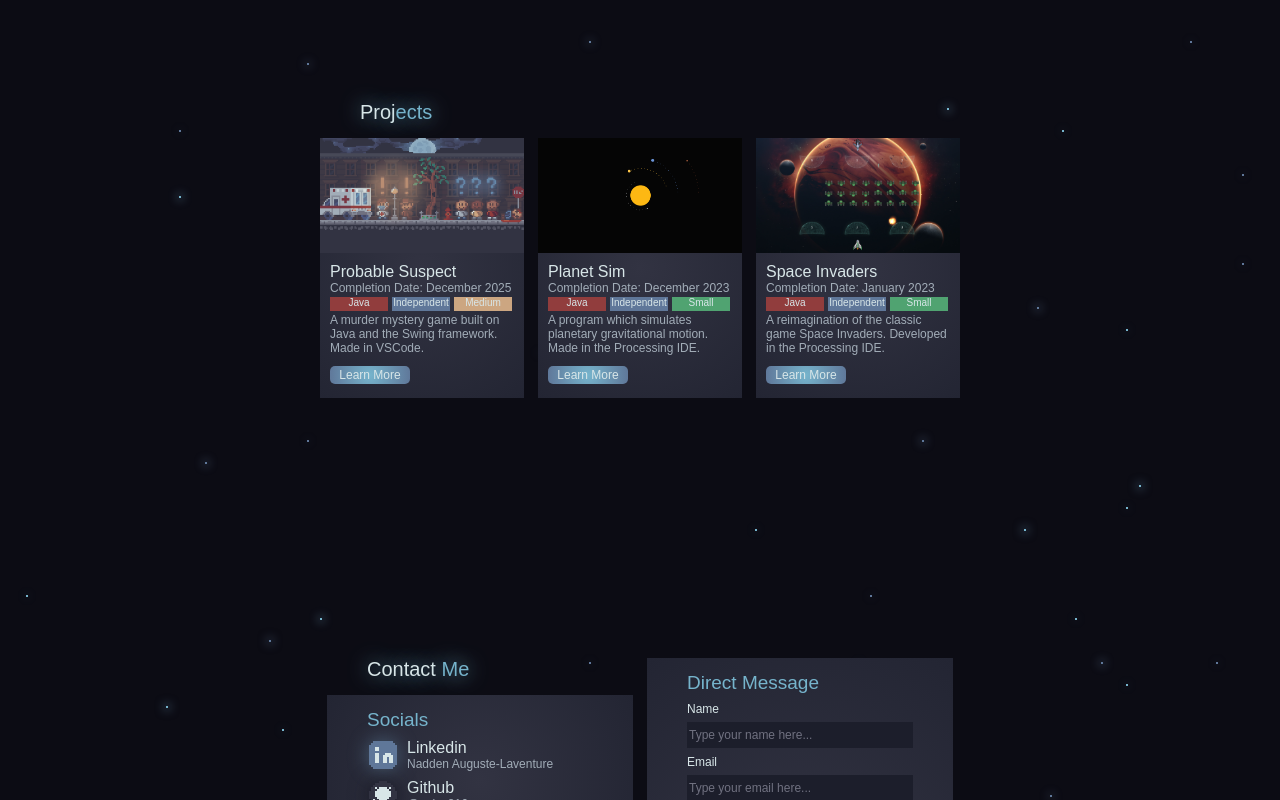
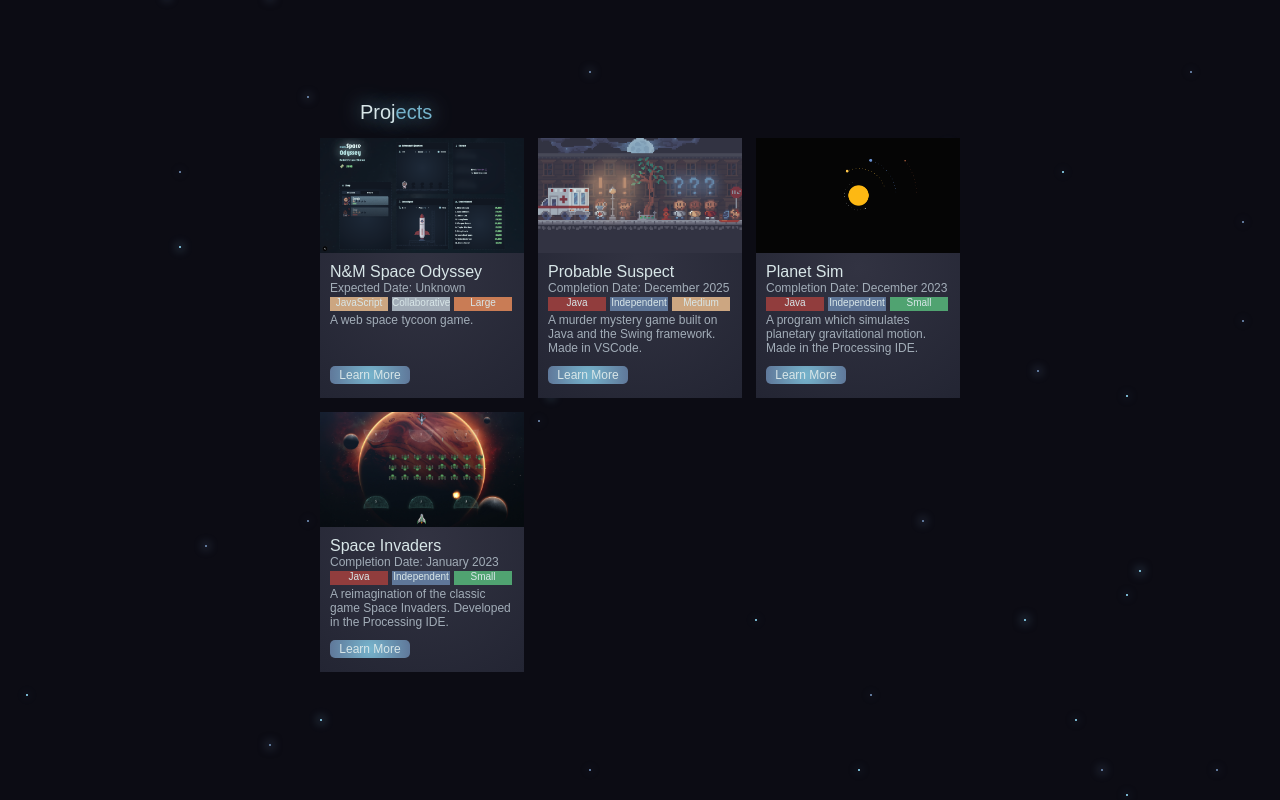
Before and after one commit to nalav816/Nadden-Portfolio, a React (Create React App) app: page / in a window 1280 px wide. Shown: the part 1440-2240 px from the top of the page. Built offline with nearby package versions, Linux system fonts and the light colour scheme; a web font is replaced by a local one.

Commit message:
Added work in progress project just so they know I'm working on something.

```diff
--- a/src/sections/Projects.js
+++ b/src/sections/Projects.js
@@ -3,6 +3,17 @@ import AnimatedCard from "../components/AnimatedCard";
 import { forwardRef, useState } from "react";
 
 const projectList = [
+     {
+        name: "N&M Space Odyssey",
+        icon: "imgs/spaceOdyssey.png",
+        completed: false,
+        completionDate: "Unknown",
+        tags: ["javaScript", "collaborative", "large"],
+        caption: "A web space tycoon game.",
+        description: " A full-stack application. Technologies used include Supbase, Prisma ORM, and NextJS. Development postponed until the summer. Click source link to view project progress.",
+        githubURL: "https://github.com/nalav816/nm-space-odyssey"
+    },
+
     {
         name: "Probable Suspect",
         icon: "imgs/probableSuspectIcon.png",
@@ -39,8 +50,11 @@ const projectList = [
 
 const projectTags = {
     java: { name: "Java", color: "red" },
-    gml: { name: "GML", color: "lightestBlue" },
+    javaScript: {name: "JavaScript", color: "yellow"},
+    swift: {name: "Swift", color: "lightestBlue"},
     independent: { name: "Independent", color: "blue" },
+    collaborative: { name: "Collaborative", color: "grey" },
+    large: { name: "Large", color: "orange" },
     medium: { name: "Medium", color: "yellow" },
     small: { name: "Small", color: "green" }
 }
```
Also changed, not shown: public/imgs/spaceOdyssey.png (added).
